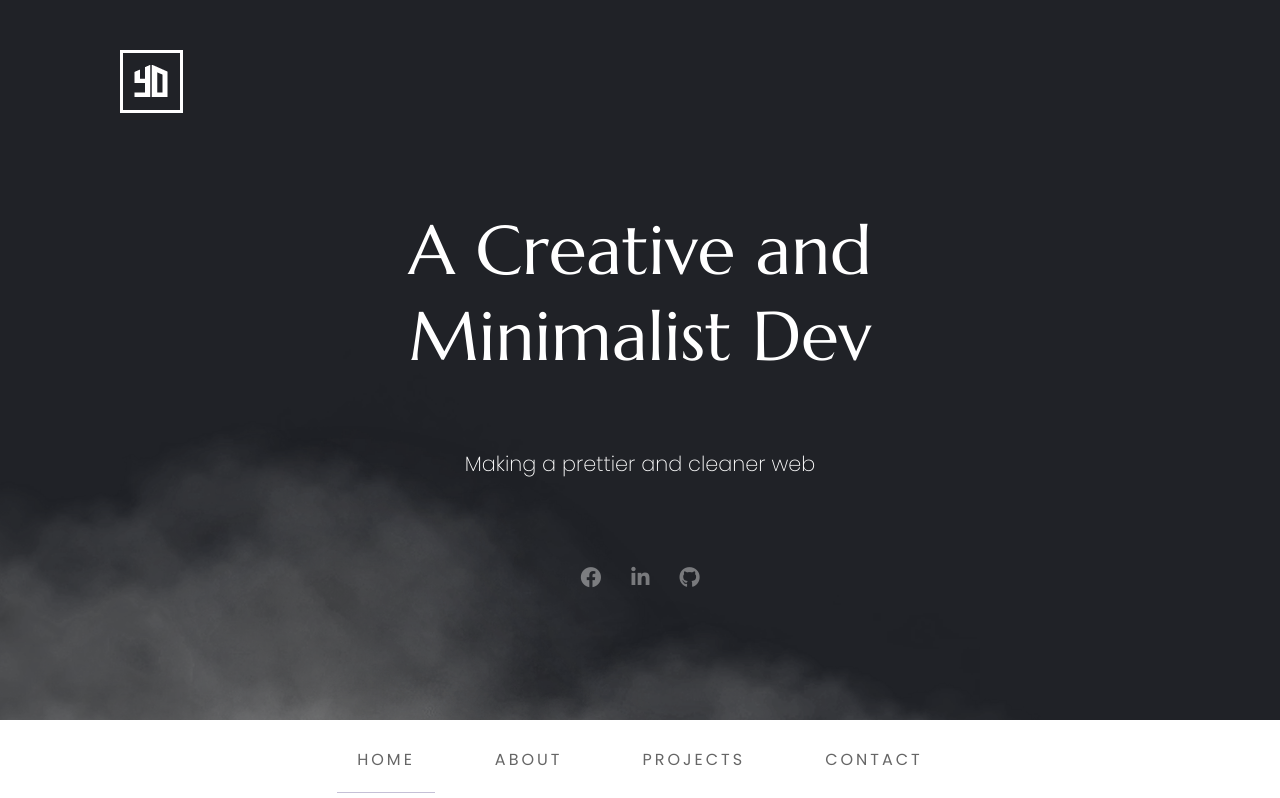
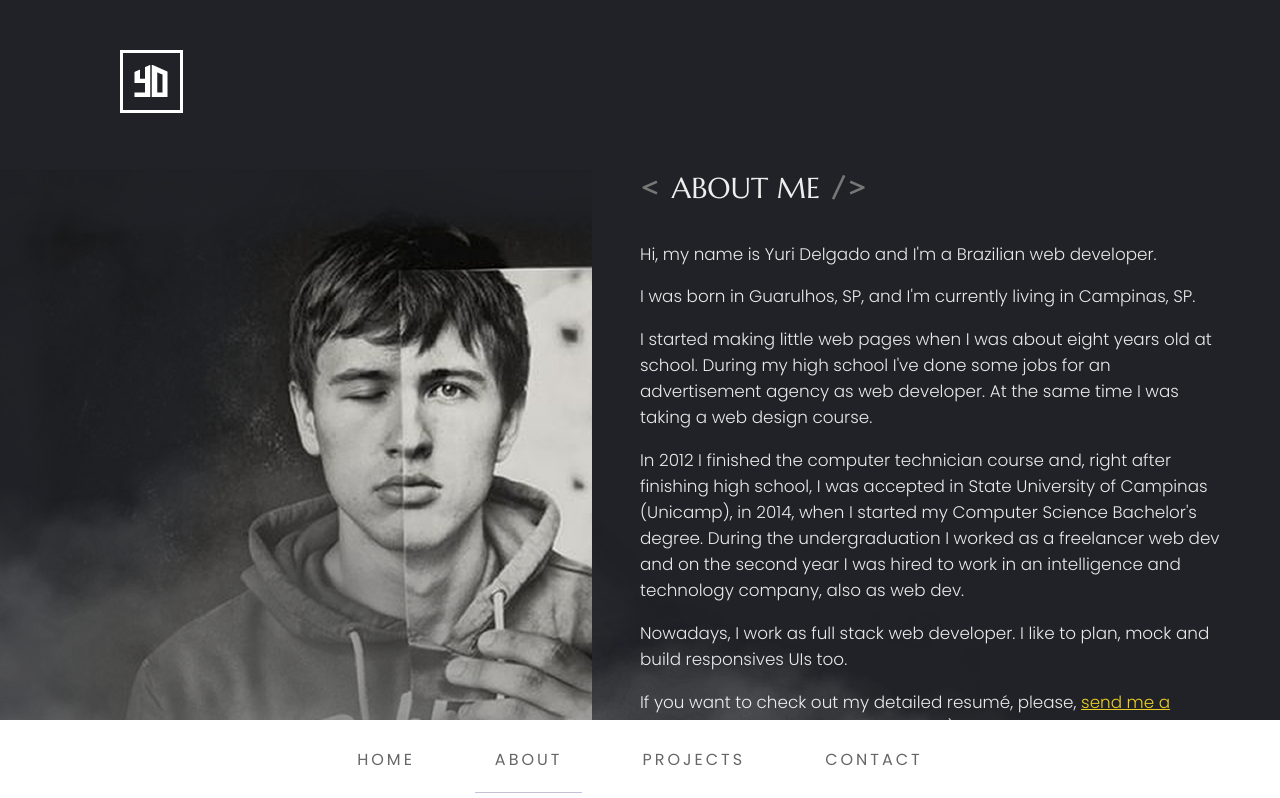
Before and after one commit to yuricd/personal-page, a React (Create React App) app: page /#/about in a window 1280 px wide. Shown: the top 798 px of the page. Built offline with nearby package versions, Linux system fonts and the light colour scheme.

Commit message:
Changing title bars to tags

```diff
--- a/package.json
+++ b/package.json
@@ -2,9 +2,7 @@
   "name": "personal",
   "version": "0.1.0",
   "private": true,
-  "homepage": "https://yuricd.github.io",
   "dependencies": {
-    "gh-pages": "^2.0.1",
     "node-sass": "^4.11.0",
     "react": "^16.8.6",
     "react-dom": "^16.8.6",
@@ -15,9 +13,7 @@
     "start": "react-scripts start",
     "build": "react-scripts build",
     "test": "react-scripts test",
-    "eject": "react-scripts eject",
-    "predeploy": "yarn run build",
-    "deploy": "gh-pages -b master -d build"
+    "eject": "react-scripts eject"
   },
   "eslintConfig": {
     "extends": "react-app"
--- a/src/components/About/About.jsx
+++ b/src/components/About/About.jsx
@@ -21,7 +21,7 @@ export default class About extends React.Component {
           <div className="ordinary__l" />
           <div className="ordinary__r">
             <h3 className="page-title">
-              <span className="page-title__bars">{`//`}</span>About Me
+              <span className="page-title__bars">{`<`}</span>About Me<span className="page-title__bars">{` />`}</span>
             </h3>
             <div className="text">
               <p>Hi, my name is Yuri Delgado and I'm a Brazilian web developer.</p>
--- a/src/components/Contact/Contact.jsx
+++ b/src/components/Contact/Contact.jsx
@@ -27,7 +27,7 @@ export default class Contact extends React.Component {
       <div className="container fadein">
         <div className="contact">
           <h3 className="page-title">
-            <span className="page-title__bars">{`//`}</span>Contact
+            <span className="page-title__bars">{`<`}</span>Contact<span className="page-title__bars">{` />`}</span>
           </h3>
 
           {(sent) && <div className="message"><i className="fas fa-paper-plane" />Your message has been sent!</div>}
--- a/src/components/Projects/Projects.jsx
+++ b/src/components/Projects/Projects.jsx
@@ -20,7 +20,7 @@ export default class Projects extends React.Component {
       <div className="container fadein">
         <div className="projects">
             <h3 className="page-title">
-              <span className="page-title__bars">{`//`}</span>Projects
+              <span className="page-title__bars">{`<`}</span>Projects<span className="page-title__bars">{` />`}</span>
             </h3>
             <p>Here are some of my projects - published and unpublished.</p>
             <p>Check out my <a href="https://github.com/yuricd" target="_blank" rel="noopener noreferrer">GitHub</a> to see my codes and cool stuff that I've made.</p>
--- a/src/index.jsx
+++ b/src/index.jsx
@@ -1,7 +1,7 @@
 import React from 'react';
 import ReactDOM from 'react-dom';
 import * as serviceWorker from './serviceWorker';
-import { BrowserRouter as Router } from 'react-router-dom';
+import { HashRouter as Router } from 'react-router-dom';
 import { Routes } from './routes';
 import Header from './components/Header/Header';
 import Menu from './components/Menu/Menu';
```
Also changed, not shown: 1 other file (tests, documents, lock files or other folders).
